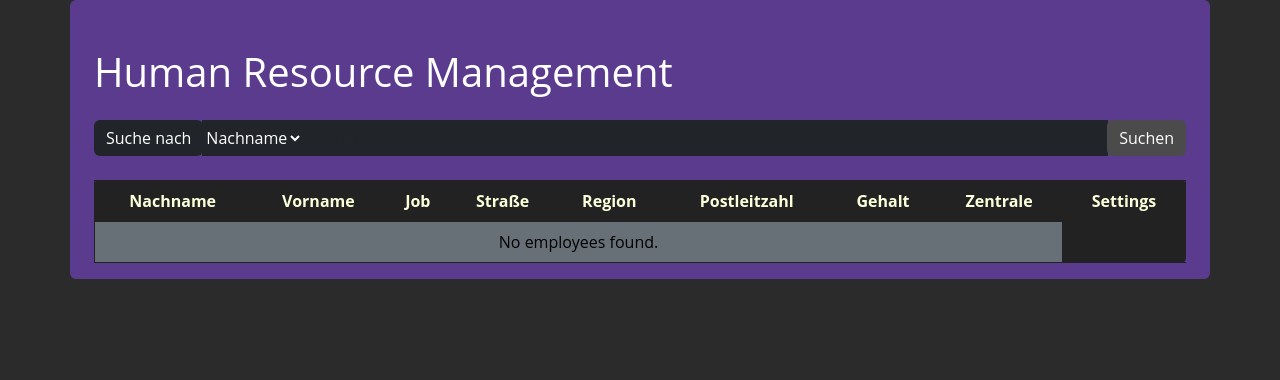
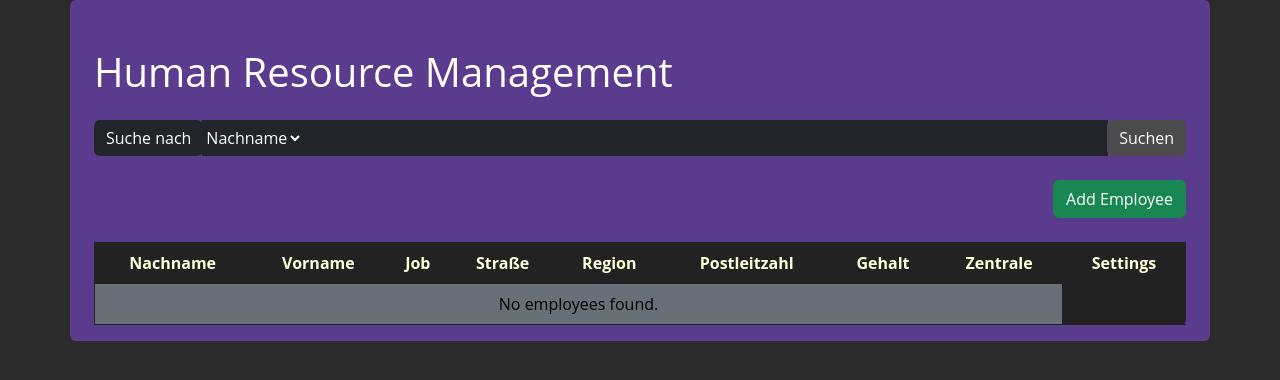
Before and after one commit to MultiKnacker/Projekt-WIN, a Python web app: template flask/templates/managementview.html in a window 1280 px wide. Shown: the top 380 px of the page. Run offline with Jinja, Linux system fonts and the light colour scheme; the template is opened without the code that fills it, so the values that code supplies are empty; some libraries are stand-ins or nearby versions.

Commit message:
add and remove employee

```diff
--- a/flask/templates/managementview.html
+++ b/flask/templates/managementview.html
@@ -23,6 +23,9 @@
             </div>
         </div>
     </form>
+    <div class="d-flex justify-content-end mb-4">
+        <button class="btn btn-success" data-toggle="modal" data-target="#addModal">Add Employee</button>
+    </div>
     <div class="table-responsive">
         <table class="table table-striped table-bordered">
             <thead class="thead-dark">
@@ -64,6 +67,61 @@
                 {% endif %}
             </tbody>
         </table>
+    </div>
+
+    <!-- Add Modal -->
+    <div class="modal fade" id="addModal" tabindex="-1" role="dialog" aria-labelledby="addModalLabel" aria-hidden="true">
+        <div class="modal-dialog" role="document">
+            <div class="modal-content">
+                <div class="modal-header">
+                    <h5 class="modal-title" id="addModalLabel">Add Employee</h5>
+                    <button type="button" class="btn-close" data-dismiss="modal" aria-label="Close"></button>
+                </div>
+                <div class="modal-body">
+                    <form id="add-form" method="POST" action="{{ url_for('management.add_employee') }}">
+                        <div class="form-group">
+                            <label for="add-lastname">Nachname</label>
+                            <input type="text" class="form-control" id="add-lastname" name="lastname" required>
+                        </div>
+                        <div class="form-group">
+                            <label for="add-firstname">Vorname</label>
+                            <input type="text" class="form-control" id="add-firstname" name="firstname" required>
+                        </div>
+                        <div class="form-group">
+                            <label for="add-job">Job</label>
+                            <input type="text" class="form-control" id="add-job" name="job" required>
+                        </div>
+                        <div class="form-group">
+                            <label for="add-streetname">Straße</label>
+                            <input type="text" class="form-control" id="add-streetname" name="streetname" required>
+                        </div>
+                        <div class="form-group">
+                            <label for="add-region">Region</label>
+                            <input type="text" class="form-control" id="add-region" name="region" required>
+                        </div>
+                        <div class="form-group">
+                            <label for="add-zipcode">Postleitzahl</label>
+                            <input type="text" class="form-control" id="add-zipcode" name="zipcode" required>
+                        </div>
+                        <div class="form-group">
+                            <label for="add-monthly_wage">Gehalt</label>
+                            <input type="number" class="form-control" id="add-monthly_wage" name="monthly_wage" required>
+                        </div>
+                        <div class="form-group">
+                            <label for="add-central_id">Zentrale</label>
+                            <select class="form-control" id="add-central_id" name="central_id">
+                                {% for central in centrals %}
+                                    <option value="{{ central['_id'] }}">{{ central['name'] }}</option>
+                                {% endfor %}
+                            </select>
+                        </div>
+                        <div class="d-flex justify-content-end mt-3">
+                            <button type="submit" class="btn btn-success">Add Employee</button>
+                        </div>
+                    </form>
+                </div>
+            </div>
+        </div>
     </div>
 
 <!-- Edit Modal -->
@@ -117,11 +175,17 @@
                         <button type="submit" class="btn btn-primary">Save changes</button>
                     </div>
                 </form>
+                <form id="delete-form" method="POST" action="{{ url_for('management.delete_employee') }}" class="mt-2">
+                    <input type="hidden" id="delete-id" name="id">
+                    <input type="hidden" id="delete-lastname" name="lastname">
+                    <input type="hidden" id="delete-firstname" name="firstname">
+                    <div class="d-flex justify-content-end mt-3">
+                        <button type="submit" class="btn btn-danger">Delete</button>
+                    </div>
+                </form>
             </div>
         </div>
     </div>
-    </div>
-
 </div>
 
 <script>
@@ -147,6 +211,18 @@
         modal.find('#edit-zipcode').val(zipcode);
         modal.find('#edit-monthly_wage').val(monthly_wage);
         modal.find('#edit-central_id').val(central_id);
+
+        // Set the id for delete form
+        modal.find('#delete-id').val(id);
+        modal.find('#delete-lastname').val(lastname);
+        modal.find('#delete-firstname').val(firstname);
     });
+
+    function confirmDelete() {
+        var lastname = $('#delete-lastname').val();
+        var firstname = $('#delete-firstname').val();
+        return confirm(`Sind sie sicher, dass Sie ${firstname} ${lastname} entfernen wollen?`);
+    }
 </script>
+
 {% endblock %}
```
Also changed, not shown: flask/blueprints/management.py (+52 -0 lines). Lines whose indentation alone changed are shown as unchanged.
